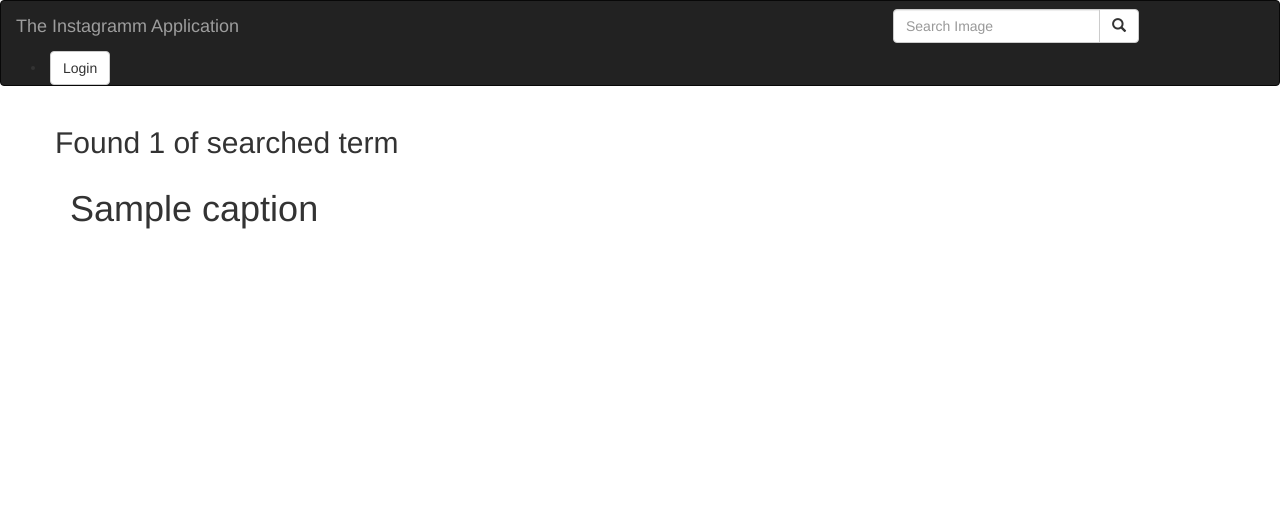
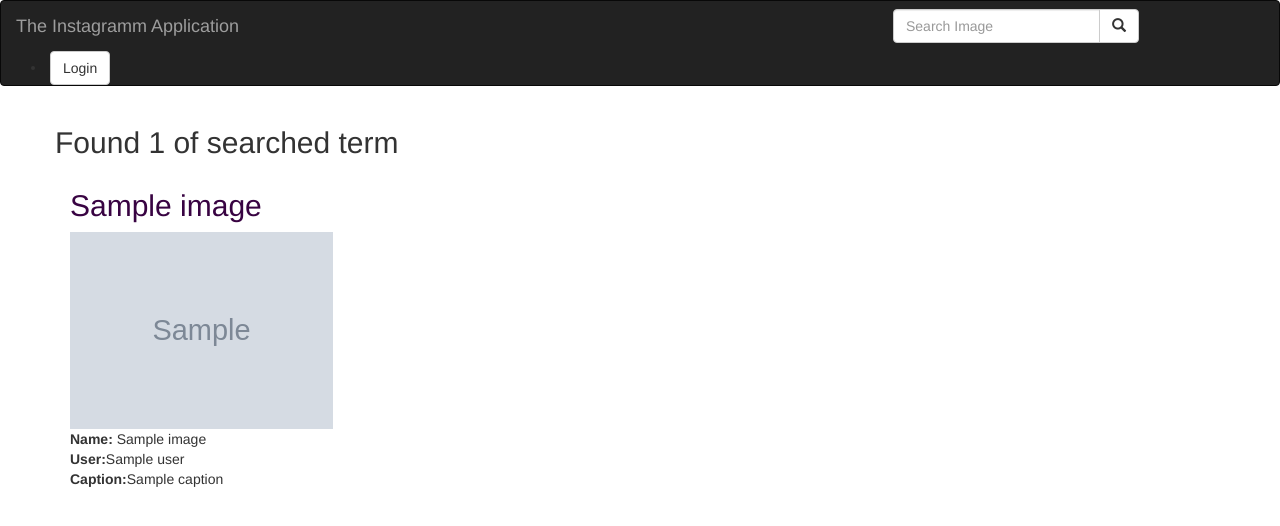
Before and after one commit to mazimpakar/Instagram, a Django app: template gallery/templates/search.html in a window 1280 px wide. Shown: the top 526 px of the page. Run offline with Django 3.2, Linux system fonts and the light colour scheme; the template is opened without the code that fills it: most values are stand-ins (such as "Sample title", 1, 10 or a date in 2020); grey boxes marked "Sample" are stand-in pictures; some libraries are stand-ins or nearby versions.

Commit message:
add to get images

```diff
--- a/gallery/templates/search.html
+++ b/gallery/templates/search.html
@@ -16,7 +16,13 @@
   {% if images %}
     {% for image in images %}
       <div class="col-sm-6 col-md-3">
-          <h1>{{image.caption}}</h1>
+          <h2 style="color:rgb(56, 3, 66);">{{image.name}}</h2>
+          <img src="{{image.image.url}}"  class="img-responsive" alt="">
+          <strong>Name:</strong> {{image.name}}
+          <br>
+          <strong>User:</strong>{{image.user}}
+          <br>
+          <strong>Caption:</strong>{{image.caption}}
       </div>
     {% endfor %}
   {% endif %}
```
